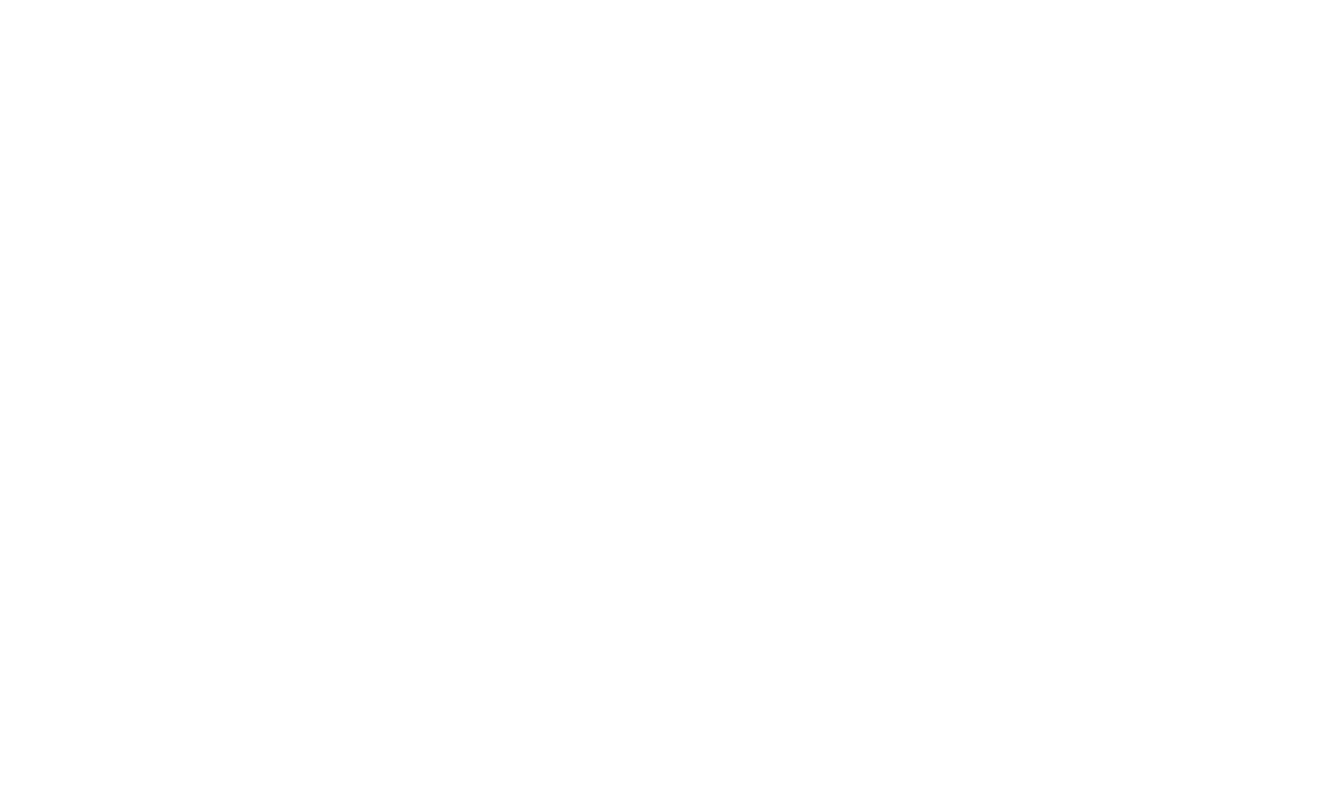
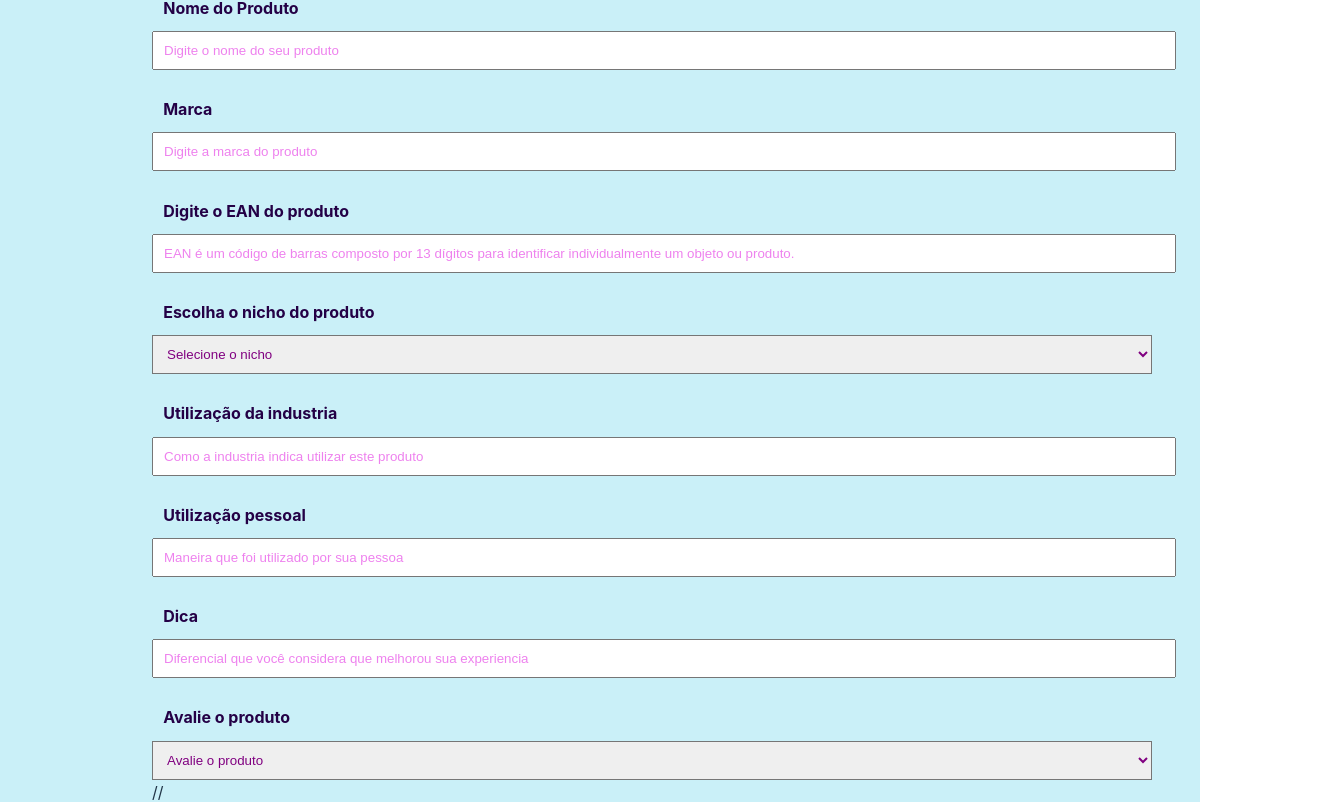
Before and after one commit to LlyanaP/projeto-pw3-front-end-REACT, a React (Vite) app in the folder Princess/: page /edit/1 in a window 1280 px wide. Before the commit this address had no page. Shown: the part 538-1340 px from the top of the page, 1328 px wide, since content can reach past the window. Before the commit the page ends 800 px from the top, so only its background shows below. Built offline with nearby package versions, Linux system fonts and the light colour scheme; no server answers.

Commit message:
Edição da Avaliação de Produtos

```diff
--- a/Princess/src/App.jsx
+++ b/Princess/src/App.jsx
@@ -8,6 +8,7 @@
 // import AvaliarProduto from './components/pages/AvaliarProduto'
 import DetalheList from './components/listproduct.cards/DetalheList.jsx'
 import Delete from "./components/listproduct.cards/Delete.jsx"
+import Edit from "./components/listproduct.cards/Edit.jsx"
 
 function App() {
   return (
@@ -22,6 +23,7 @@
         {/* <Route path='/avaliarProduto' element =  {<AvaliarProduto/>}/> */}
         <Route path="detalheList/:cod_cadastro_avalia" element={<DetalheList/>} />
         <Route path="delete/:cod_cadastro_avalia" element={<Delete/>}/>
+        <Route path="edit/:cod_cadastro_avalia" element={<Edit/>}/>
         </Route>
       </Routes>
     </Container>
--- a/Princess/src/components/forms/Input.jsx
+++ b/Princess/src/components/forms/Input.jsx
@@ -1,6 +1,6 @@
 import style from './Input.module.css'
 
-const Input = ({text,placeHolder,type,name, readOnly , handlerChangeCadProduto}) => {
+const Input = ({text,placeHolder,type,name, readOnly , handlerChangeCadProduto, value}) => {
     return(
         <div className={style.register}>
             <label htmlFor={name}>{text}</label>
@@ -11,6 +11,7 @@
                 placeHolder ={placeHolder}
                 readOnly = {readOnly}
                 onChange={handlerChangeCadProduto}
+                value={value}
 
             />
 
--- a/Princess/src/components/listproduct.cards/DetalheList.jsx
+++ b/Princess/src/components/listproduct.cards/DetalheList.jsx
@@ -49,6 +49,8 @@
                 <div className={style.container_buttons}>
                     <Button
                         label='EDITAR'
+                        router='/edit/'
+                        cod_cadastro_avalia={cadastroAvaliacao.cod_cadastro_avalia}
                     />
                     <Button
                         label='EXCLUIR'
--- a/Princess/src/components/listproduct.cards/Edit.jsx
+++ b/Princess/src/components/listproduct.cards/Edit.jsx
@@ -0,0 +1,209 @@
+import style from './Edit.module.css'
+import { useState, useEffect } from 'react'
+import {useParams, useNavigate} from 'react-router-dom'
+import {Select, SelectAvaliar} from '../forms/Select'
+import Button from '../forms/Button'
+import Input from '../forms/Input'
+
+const Edits = () => {
+    const [cadastroAvaliacao, setCadastroAvaliacao] = useState({});
+
+    const {cod_cadastro_avalia} = useParams();
+
+    const navigate = useNavigate();
+
+    const [nicho, setNicho] = useState([]);
+
+    const[avalie, setAvalie] = useState([]);
+
+    function handleChangeCategory(event) {
+        setCadastroAvaliacao({...cadastroAvaliacao, cod_categoria_nicho: event.target.value});
+        console.log(cadastroAvaliacao);
+    }
+
+    function handleChangeAvalie(event){
+        setCadastroAvaliacao({...cadastroAvaliacao, cod_avalie: event.target.value});
+        console.log(cadastroAvaliacao);
+    }
+
+    function handlerChangeCadProduto(event) {
+        setCadastroAvaliacao({...cadastroAvaliacao, [event.target.name] : event.target.value});
+        console.log(cadastroAvaliacao)
+    }
+
+    useEffect(()=>{
+        fetch('http://localhost:5001/listagemDeNicho', {
+            method:'GET',
+            headers:{
+                'Content-Type':'application/json',
+                'Access-Control-Allow-Origin':'*',
+                'Access-Control-Allow-Headers':'*'
+            },
+                }).then(
+                        (resp)=>
+                                resp.json()
+                ).then(
+                        (data)=>{
+                        console.log("Dados de Nicho:", data)
+                        setNicho(data.data);
+                        }
+                ).catch(
+                        (error)=>{
+                        console.log(error);
+                        }
+                )
+        }, [])
+
+
+    useEffect(()=>{
+        fetch('http://localhost:5001/avalie',{
+            method:'GET',
+            headers:{
+                'Content-Type':'application/json',
+                'Acess-Control-Allow-Origin':'*',
+                "Acess-Control-Allow-Headers":'*',
+            },
+                }).then(
+                        (resp)=>
+                                resp.json()
+                ).then(
+                        (data)=>{
+                        console.log("Dados avalia:", data)
+                        setAvalie(data.data);
+                        }
+                ).catch(
+                        (error)=>{
+                        console.log(error);
+                        }
+                )
+        }, [])
+
+
+        useEffect(()=>{
+            fetch(`http://localhost:5001/detalheList/${cod_cadastro_avalia}`, {
+            method: 'GET',
+            mode:'cors',
+            headers:{
+                    'Content-Type':'application/json',
+                    'Access-Control-Allow-Origin': '*',
+                    'Access-Control-Allow-Headers': '*'
+            },
+            })
+            .then((resp)=>resp.json())
+            .then((data)=>{
+                    console.log('Avaliação: ' + data.data.cod_cadastro_avalia);
+                    setCadastroAvaliacao(data.data);
+                    console.log('Produto: ' + cadastroAvaliacao.produto);
+            })
+            .catch((err)=>{console.log(err)});
+    }, []);
+
+    function Edit(cadastroAvaliacao) {
+
+        console.log(JSON.stringify(cadastroAvaliacao))
+
+        fetch('http://localhost:5001/editarAvaliacao', {
+                method:'PUT',
+                mode:'cors',
+                headers:{
+                'Content-Type':'application/json',
+                'Access-Control-Allow-Origin':'*',
+                'Access-Control-Allow-Headers':'*'
+                },
+                body: JSON.stringify(cadastroAvaliacao)
+        })
+        .then(
+                (resp)=>resp.json()
+        )
+        .then(
+                (data)=>{
+                        console.log(data);
+                        navigate('/listProduct',{state:'Sucesso!! Avaliação Alterada'});
+                }
+        )
+        .catch(
+                (err)=>{ console.log(err) }
+        )
+}
+    function submit(event) {
+        event.preventDefault();
+        Edit(cadastroAvaliacao);
+    }
+    return (
+        <section className={style.container}>
+
+                <h1>MODIFICAR AVALIAÇÃO</h1>
+                <form onSubmit={submit}>
+                <Input
+                    type="text"
+                    name="produto"
+                    placeHolder= "Digite o nome do seu produto"
+                    text = "Nome do Produto"
+                    handlerChangeCadProduto={handlerChangeCadProduto}
+                    value={cadastroAvaliacao.produto}
+                />
+                <Input
+                    type="text"
+                    name="marca"
+                    placeHolder= "Digite a marca do produto"
+                    text = "Marca"
+                    handlerChangeCadProduto={handlerChangeCadProduto}
+                    value={cadastroAvaliacao.marca}
+                />
+
+                <Input
+                    type="text"
+                    name="ean"
+                    placeHolder="EAN é um código de barras composto por 13 dígitos para identificar individualmente um objeto ou produto."
+                    text="Digite o EAN do produto"
+                    handlerChangeCadProduto={handlerChangeCadProduto}
+                    value={cadastroAvaliacao.ean}
+                />
+
+                <Select
+                    name='nicho_id'
+                    text='Escolha o nicho do produto'
+                    options={nicho}
+                    handleChangeCategory={handleChangeCategory}
+
+                />
+                <Input
+                    type="text"
+                    name="utilizacaoCorreta"
+                    placeHolder="Como a industria indica utilizar este produto"
+                    text="Utilização da industria"
+                    handlerChangeCadProduto={handlerChangeCadProduto}
+                    value={cadastroAvaliacao.utilizacaoCorreta}
+                />
+                <Input
+                    type='text'
+                    name='usoPessoal'
+                    placeHolder='Maneira que foi utilizado por sua pessoa'
+                    text='Utilização pessoal'
+                    handlerChangeCadProduto={handlerChangeCadProduto}
+                    value={cadastroAvaliacao.usoPessoal}
+                />
+
+                <Input
+                    type="text"
+                    name="dica"
+                    placeHolder="Diferencial que você considera que melhorou sua experiencia"
+                    text="Dica"
+                    handlerChangeCadProduto={handlerChangeCadProduto}
+                    value={cadastroAvaliacao.dica}
+                />
+                <SelectAvaliar
+                    name="avalie_id"
+                    text="Avalie o produto"
+                    options={avalie}
+                    handleChangeAvalie={handleChangeAvalie}
+                />
+                <h2>Obrigado!! Por Contribuir Com Sua Correção</h2>
+                <Button
+                    rotulo="Editar"
+                />
+            </form>
+        </section>
+    )
+}
+export default Edits
--- /dev/null
+++ b/Princess/src/components/listproduct.cards/Edit.module.css
@@ -0,0 +1,8 @@
+.container{
+    width: 100%;
+    display: flex;
+    flex-direction: column;
+    align-items: center;
+    justify-content: center;
+    padding: 4em;
+}
```
Also changed, not shown: Princess/src/components/listproduct.cards/Edit.css (deleted).
